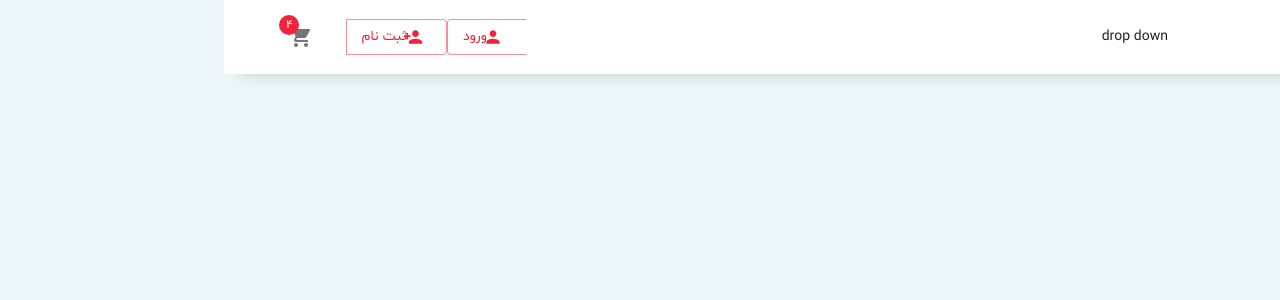
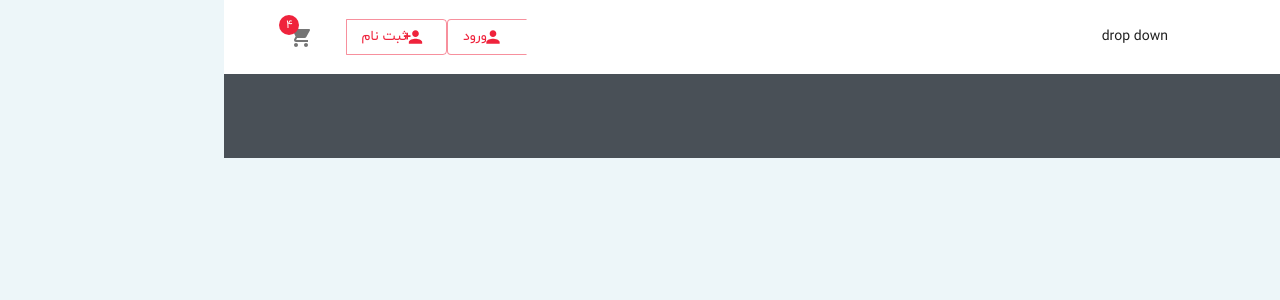
Before and after one commit to aminimani35/onlineShop-react, a React (Create React App) app: page / in a window 1280 px wide. Shown: the top 300 px of the page. Built offline with nearby package versions, Linux system fonts and the light colour scheme; what jss-rtl would draw is missing.

Commit message:
add and load footer

```diff
--- a/src/App.js
+++ b/src/App.js
@@ -1,3 +1,4 @@
+import Footer from "./layout/Footer";
 import Header from "./layout/Header";
 import RTL from "./theme/RTL";
 function App() {
@@ -5,6 +6,7 @@ function App() {
     <div className="App">
       <RTL>
         <Header />
+        <Footer />
       </RTL>
     </div>
   );
--- /dev/null
+++ b/src/layout/Footer.jsx
@@ -0,0 +1,27 @@
+import { Grid } from "@material-ui/core";
+import { makeStyles } from "@material-ui/core";
+import React from "react";
+import FooterWave from "../assets/svg/footer.svg";
+const useStyles = makeStyles({
+  FooterWrapper: {
+    backgroundImage: `url${FooterWave}`,
+    backgroundColor: "#495057",
+    color: "#fff",
+    width: "100vw",
+    height: "25%",
+    padding: ".6rem 2rem",
+  },
+});
+const Footer = () => {
+  const classes = useStyles();
+  return (
+    <footer className={classes.FooterWrapper}>
+      <h2>footer</h2>
+      <Grid container>
+        <Grid item></Grid>
+      </Grid>
+    </footer>
+  );
+};
+
+export default Footer;
```
